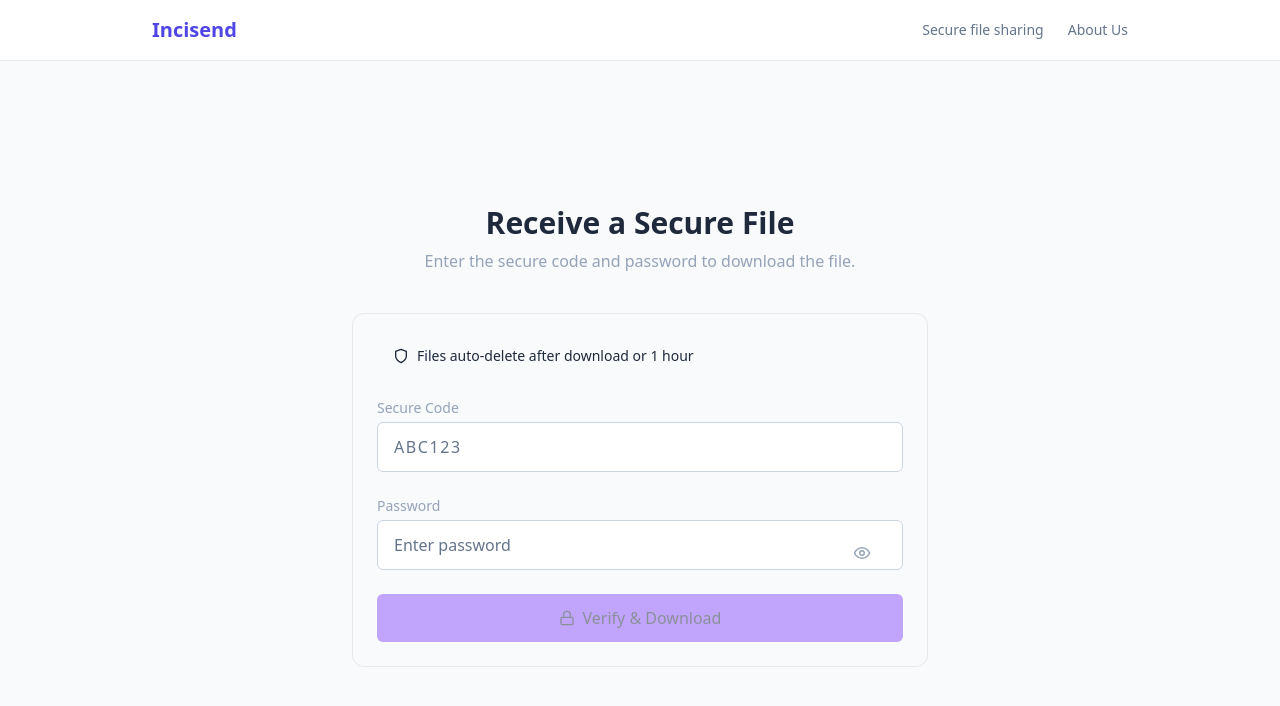
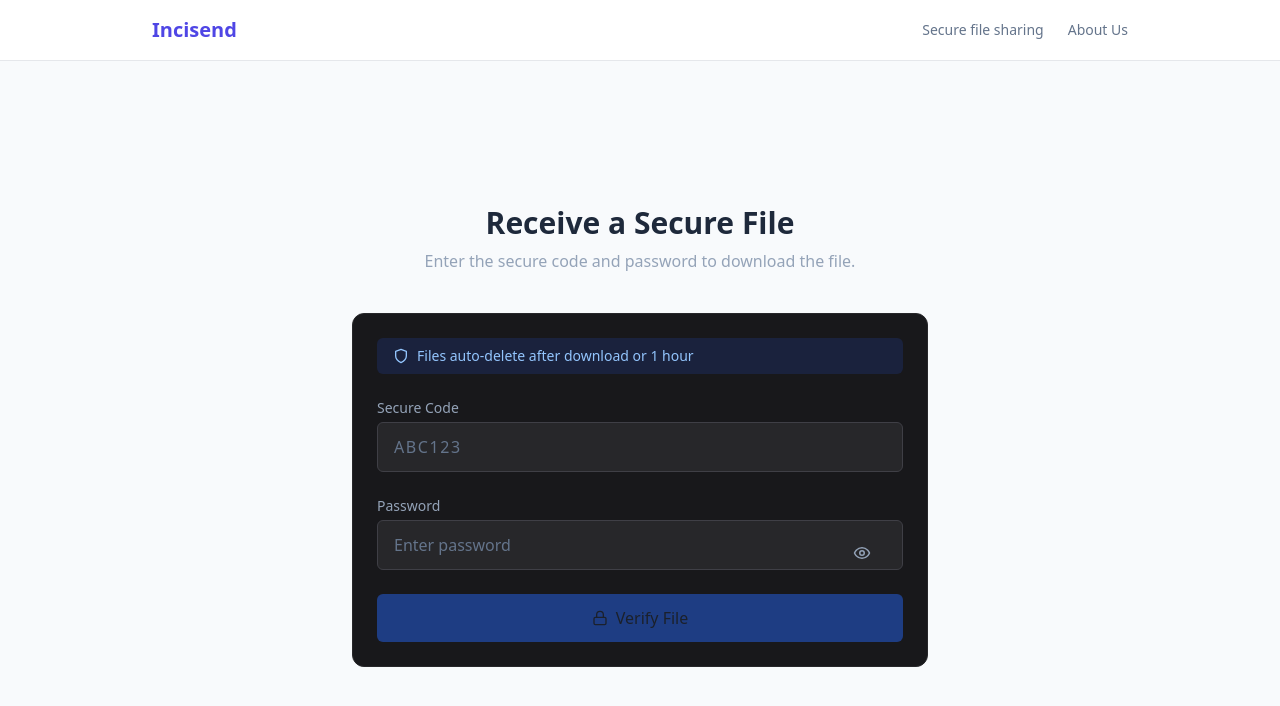
Before and after one commit to Inciverse/incisend, a Next.js app: page /receive in a window 1280 px wide. Shown: the top 706 px of the page. Built offline with nearby package versions, Linux system fonts and the light colour scheme.

Commit message:
Update ReceiveBox.tsx

```diff
--- a/components/ReceiveBox.tsx
+++ b/components/ReceiveBox.tsx
@@ -1,22 +1,33 @@
 "use client";
 
 import { useState } from "react";
-import { Eye, EyeOff, Lock, Download, Shield, Check } from "lucide-react";
+import { Eye, EyeOff, Lock, Download, Shield, Check, X } from "lucide-react";
 
 export default function ReceiveBox() {
   const [code, setCode] = useState("");
   const [password, setPassword] = useState("");
   const [showPassword, setShowPassword] = useState(false);
+
   const [verified, setVerified] = useState(false);
+  const [error, setError] = useState("");
 
   function verifyFile() {
-    if (!code || !password) return;
-    setVerified(true); // later this will be API-based
+    setError("");
+    setVerified(false);
+
+    // TEMP MOCK — later replace with API response
+    const VALID_CODE = "ABC123";
+    const VALID_PASSWORD = "secret123";
+
+    if (code === VALID_CODE && password === VALID_PASSWORD) {
+      setVerified(true);
+    } else {
+      setError("Invalid secure code or password");
+    }
   }
 
   return (
     <section className="max-w-xl mx-auto mt-24">
-      {/* TITLE */}
       <h1 className="text-3xl font-bold text-center">
         Receive a Secure File
       </h1>
@@ -24,41 +35,38 @@ export default function ReceiveBox() {
         Enter the secure code and password to download the file.
       </p>
 
-      {/* CARD */}
-      <div className="mt-10 bg-white-900 border border-black-800 rounded-xl p-6 space-y-6">
-        {/* SECURITY NOTE */}
-        <div className="flex items-center gap-2 bg-white-900/30 text-black-300 px-4 py-2 rounded-md text-sm">
+      <div className="mt-10 bg-zinc-900 border border-zinc-800 rounded-xl p-6 space-y-6">
+        <div className="flex items-center gap-2 bg-blue-900/30 text-blue-300 px-4 py-2 rounded-md text-sm">
           <Shield size={16} />
           Files auto-delete after download or 1 hour
         </div>
 
-        {/* CODE INPUT */}
+        {/* CODE */}
         <div>
           <label className="text-sm text-slate-400 mb-1 block">
             Secure Code
           </label>
           <input
             type="text"
-            placeholder="ABC123"
             value={code}
             onChange={(e) => setCode(e.target.value.toUpperCase())}
-            className="w-full px-4 py-3 rounded-md bg-white-800 border border-{#8c52ff}-700 text-black placeholder:text-slate-500 focus:outline-none focus:border-blue-500 tracking-widest"
+            placeholder="ABC123"
+            className="w-full px-4 py-3 rounded-md bg-zinc-800 border border-zinc-700 text-white placeholder:text-slate-500 focus:outline-none focus:border-blue-500 tracking-widest"
           />
         </div>
 
-        {/* PASSWORD INPUT */}
+        {/* PASSWORD */}
         <div className="relative">
           <label className="text-sm text-slate-400 mb-1 block">
             Password
           </label>
           <input
             type={showPassword ? "text" : "password"}
-            placeholder="Enter password"
             value={password}
             onChange={(e) => setPassword(e.target.value)}
-            className="w-full px-4 py-3 rounded-md bg-white-800 border border-{#8c52ff}-700 text-black placeholder:text-slate-500 focus:outline-none focus:border-blue-500"
+            placeholder="Enter password"
+            className="w-full px-4 py-3 rounded-md bg-zinc-800 border border-zinc-700 text-white placeholder:text-slate-500 focus:outline-none focus:border-blue-500"
           />
-
           <button
             type="button"
             onClick={() => setShowPassword(!showPassword)}
@@ -72,18 +80,26 @@ export default function ReceiveBox() {
         <button
           onClick={verifyFile}
           disabled={!code || !password}
-          className="w-full py-3 rounded-md bg-[#8c52ff] hover:bg-[#7a41eb] disabled:opacity-50 transition font-medium flex items-center justify-center gap-2"
+          className="w-full py-3 rounded-md bg-blue-600 hover:bg-blue-700 disabled:opacity-50 transition font-medium flex items-center justify-center gap-2"
         >
           <Lock size={16} />
-          Verify & Download
+          Verify File
         </button>
+
+        {/* ERROR */}
+        {error && (
+          <div className="bg-red-900/30 border border-red-800 text-red-300 rounded-md px-4 py-2 text-sm flex items-center gap-2">
+            <X size={16} />
+            {error}
+          </div>
+        )}
 
         {/* SUCCESS */}
         {verified && (
-          <div className="bg-white-800 border border-{#8c52ff}-700 rounded-md p-4 text-center">
+          <div className="bg-zinc-800 border border-zinc-700 rounded-md p-4 text-center">
             <div className="text-green-400 flex items-center justify-center gap-2 mb-2">
               <Check size={18} />
-              File verified
+              File verified successfully
             </div>
             <button className="mt-2 px-6 py-2 rounded-md bg-green-600 hover:bg-green-700 transition flex items-center gap-2 mx-auto">
               <Download size={16} />
```
